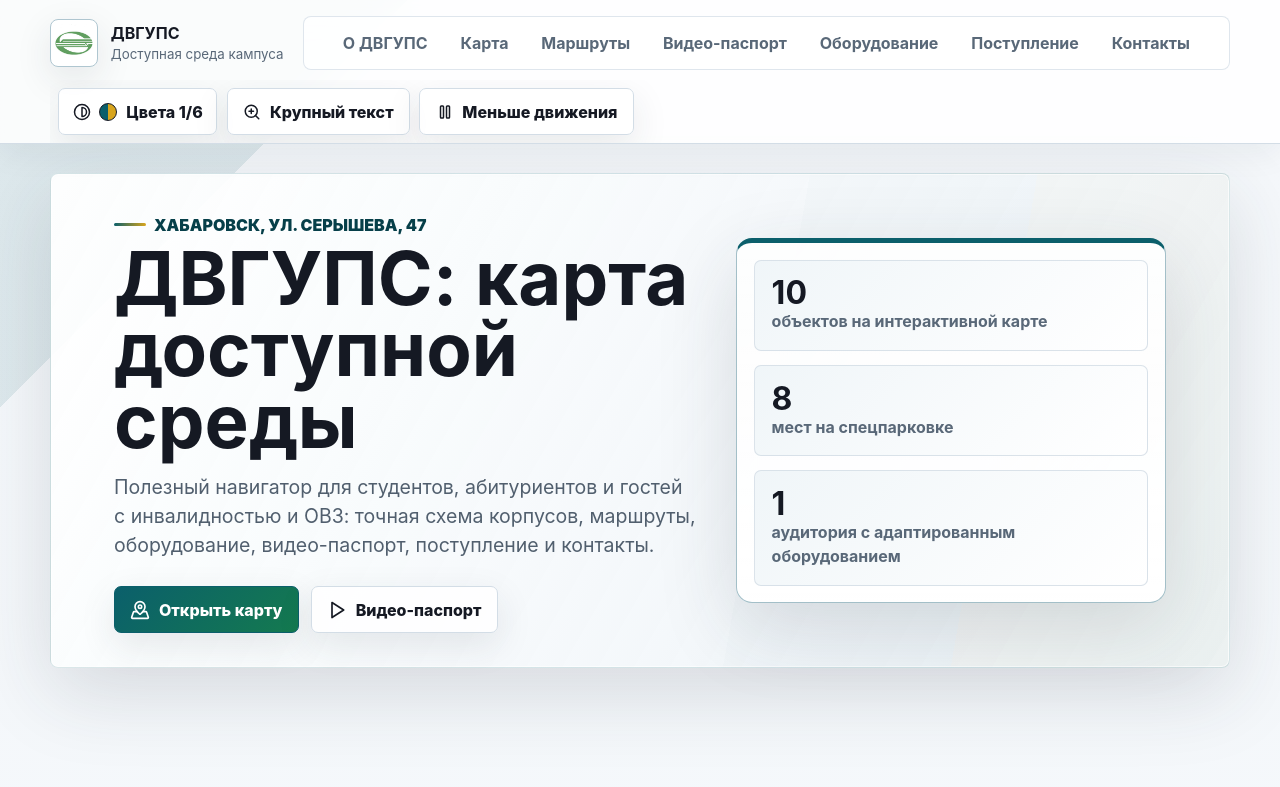
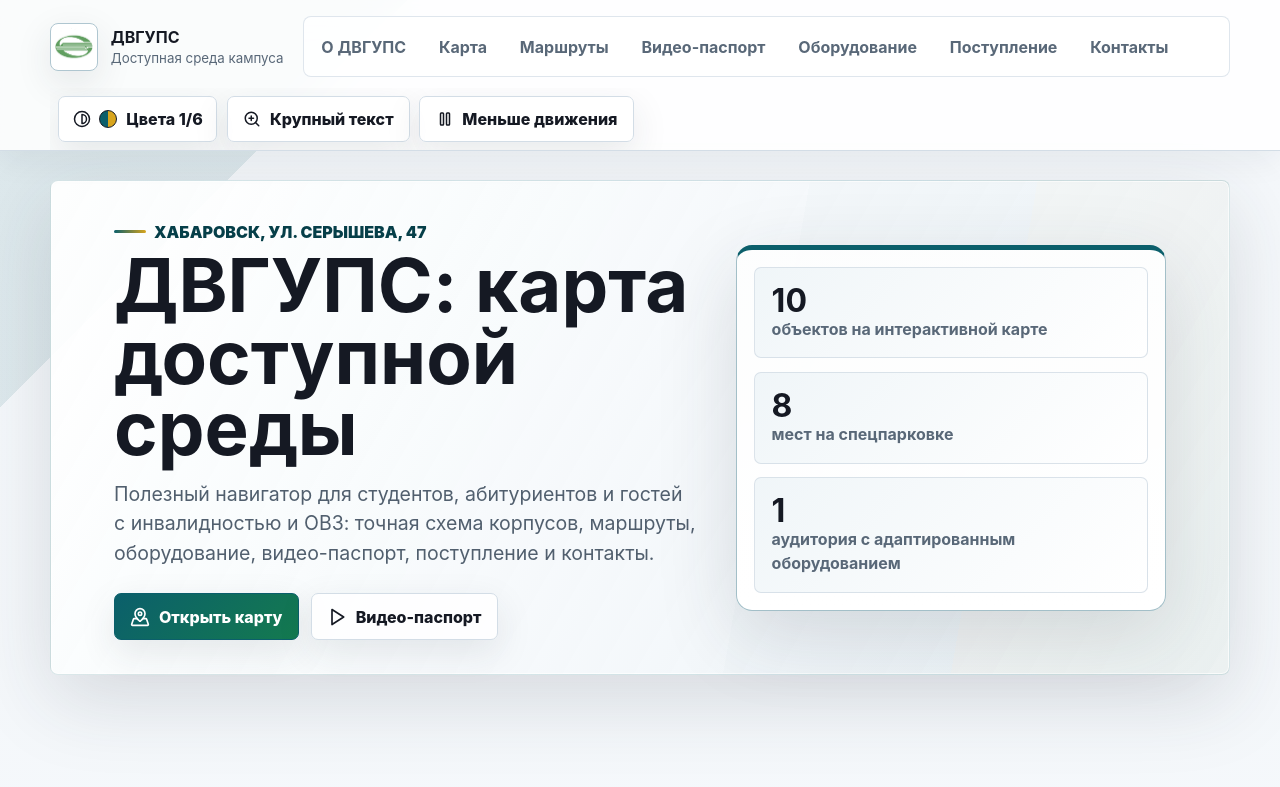
Before and after one commit to Suprusha800/festu, a React (Vite) app: page / in a window 1280 px wide. Shown: the top 787 px of the page. Built offline with nearby package versions, Linux system fonts and the light colour scheme.

Commit message:
mini fix

```diff
--- a/src/styles.css
+++ b/src/styles.css
@@ -237,11 +237,10 @@
 .nav {
   display: flex;
   align-items: center;
-  justify-content: center;
+  justify-content: start;
   gap: 0.35rem;
   min-width: 0;
-  overflow-x: auto;
-  overflow-y: hidden;
+  overflow: auto;
   scrollbar-width: thin;
   padding: 0.25rem;
   border: 1px solid color-mix(in srgb, var(--line) 72%, transparent);
@@ -267,11 +266,10 @@
 }
 
 .nav a {
-  flex: 0 0 auto;
   min-height: 44px;
   display: inline-flex;
-  align-items: center;
-  padding: 0.55rem 0.85rem;
+  align-items: flex-start;
+  padding: 0.85rem;
   border-radius: 7px;
   color: var(--muted);
   font-weight: 700;
@@ -280,6 +278,7 @@
     background 140ms ease,
     color 140ms ease,
     box-shadow 140ms ease;
+  white-space: nowrap;
 }
 
 .nav a:hover {
@@ -1307,13 +1306,10 @@
     justify-content: center;
     min-width: 0;
     text-align: center;
-    white-space: normal;
   }
 }
 
 @media (max-width: 1024px) {
-
-
   .hero {
     min-height: auto;
     padding: clamp(2rem, 5vw, 3rem);
```
